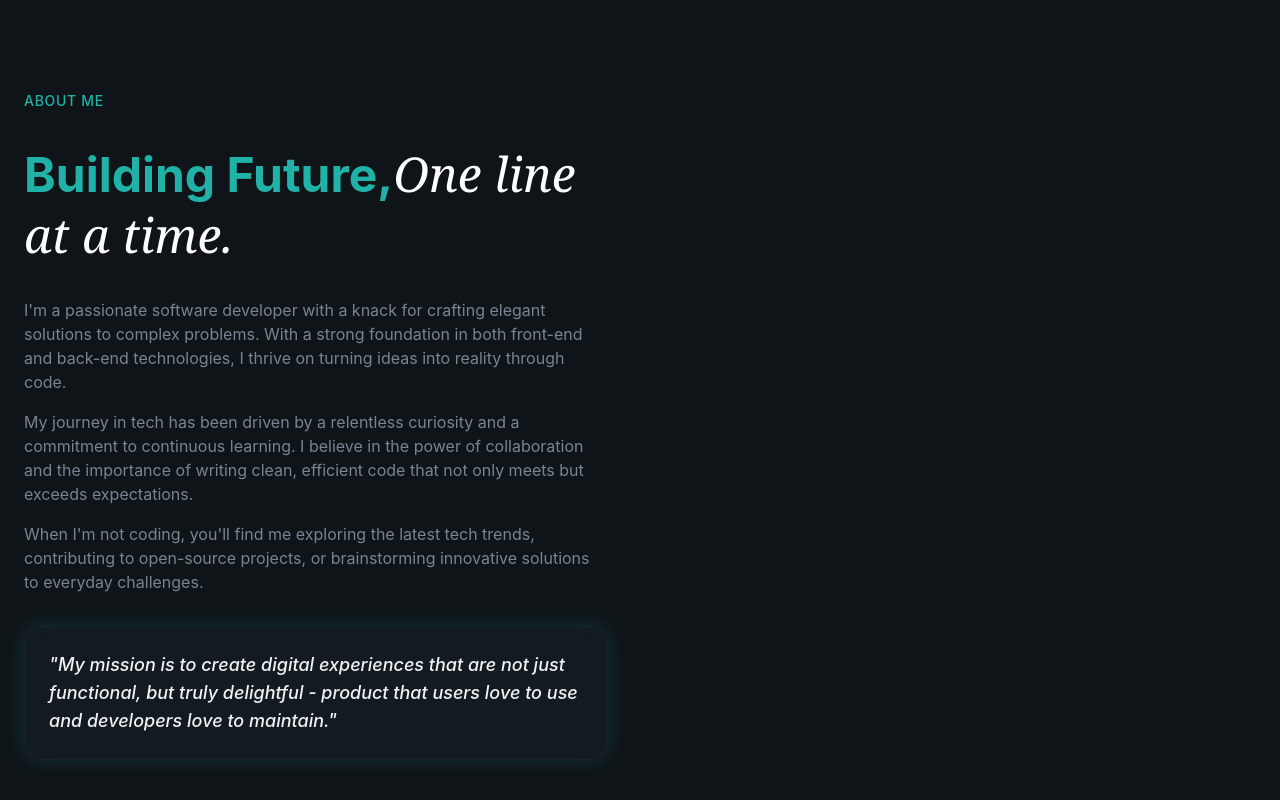
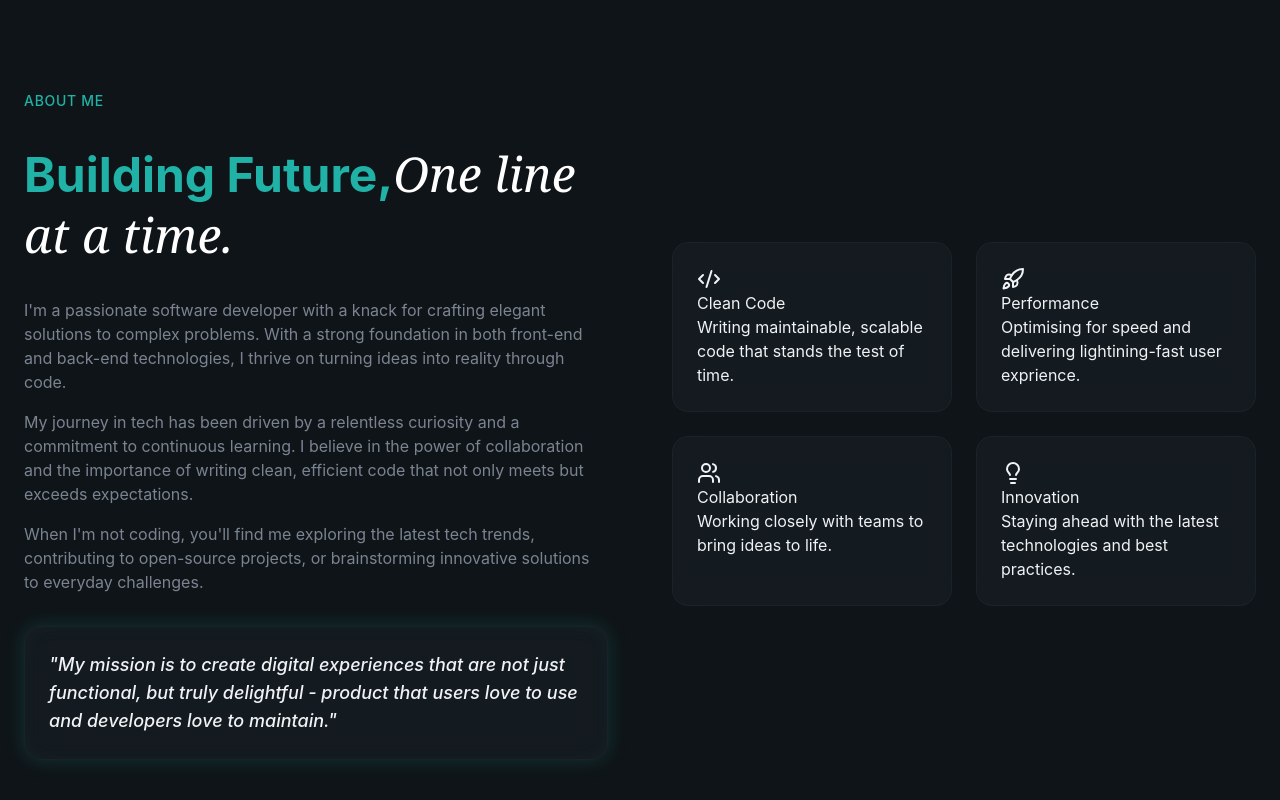
Before and after one commit to yashvimal34/my-portfolio, a React (Vite) app: page / in a window 1280 px wide. Shown: the part 1025-1825 px from the top of the page. Built offline with nearby package versions, Linux system fonts and the light colour scheme.

Commit message:
right half

```diff
--- a/src/sections/About.jsx
+++ b/src/sections/About.jsx
@@ -1,4 +1,4 @@
-import { Code2, Rocket, Users, Lightbulb } from "lucide-react"
+import { Code2, Rocket, Users, Lightbulb, X } from "lucide-react"
 
 const highlights = [
     {
@@ -53,10 +53,21 @@ export const About = () => {
                     </div>
 
                     <div className="glass rounded-2xl p-6 glow-border animate-fade-in animation-delay-300">
-                        <p className="text-lg font-medium italic text-foregroun">
+                        <p className="text-lg font-medium italic text-foreground">
                             "My mission is to create digital experiences that are not just functional, but truly delightful - product that users love to use and developers love to maintain."
                         </p>
                     </div>
+                </div>
+
+                {/* Right Column */}
+                <div className="grid sm:grid-cols-2 gap-6">
+                    {highlights.map((item, idx) => (
+                        <div key={idx} className="glass p-6 rounded-2xl animate-fade-in" style={{animationDelay: `${(idx + 1) * 100}ms`}}>
+                            <div>< item.icon /></div>
+                            <h3>{item.title}</h3>
+                            <p>{item.description}</p>
+                            </div>
+                    ))}
                 </div>
             </div>
             </div>
```
